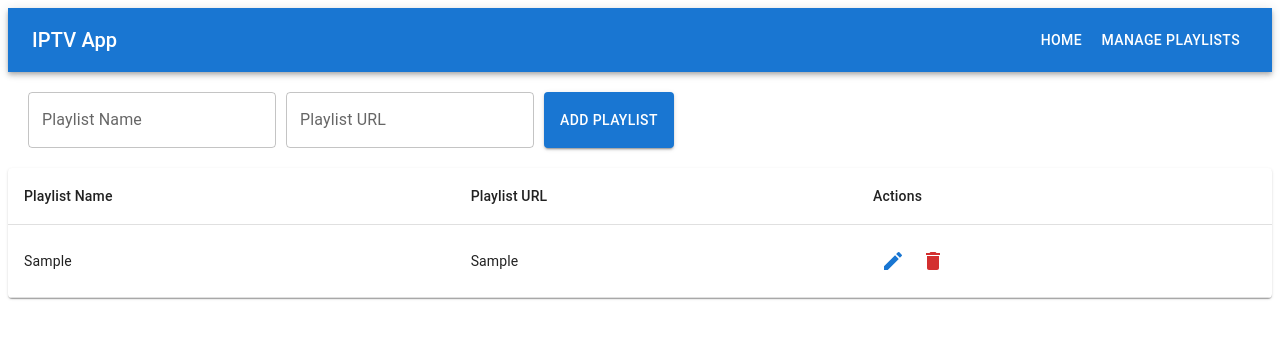
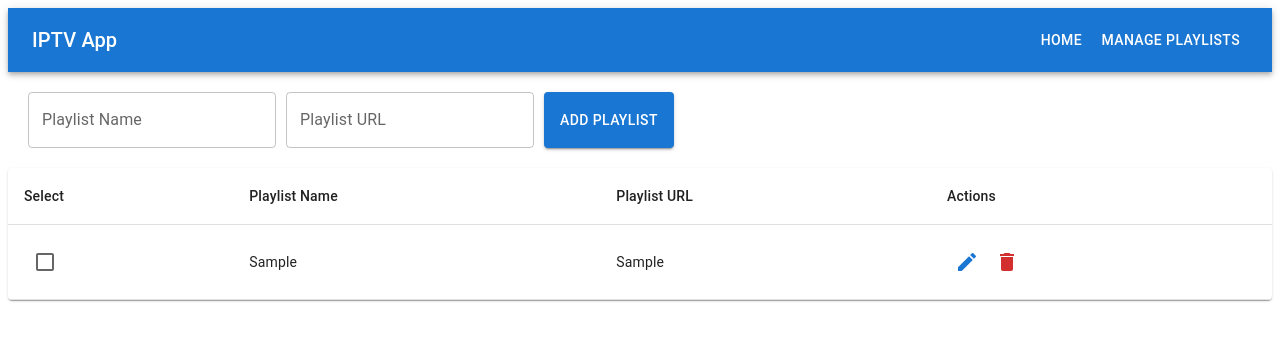
Before and after one commit to nandoxscr/iptv, a React (Create React App) app: page /manage in a window 1280 px wide. Both pictures are taken after typing "Sample", "Sample" into the empty fields and a click on the button "ADD PLAYLIST". Shown: the top 340 px of the page. Built offline with nearby package versions, Linux system fonts and the light colour scheme.

Commit message:
add checkbox to playList

```diff
--- a/src/components/ManagePlaylists.js
+++ b/src/components/ManagePlaylists.js
@@ -1,5 +1,5 @@
 import React, { useState } from 'react';
-import { TextField, Button, Table, TableBody, TableCell, TableContainer, TableHead, TableRow, Paper, IconButton } from '@mui/material';
+import { TextField, Button, Table, TableBody, TableCell, TableContainer, TableHead, TableRow, Paper, IconButton, Checkbox } from '@mui/material';
 import EditIcon from '@mui/icons-material/Edit';
 import DeleteIcon from '@mui/icons-material/Delete';
 
@@ -7,11 +7,16 @@ function ManagePlaylists() {
   const [playlists, setPlaylists] = useState([]);
   const [playlistName, setPlaylistName] = useState('');
   const [playlistUrl, setPlaylistUrl] = useState('');
+  const [selectedPlaylist, setSelectedPlaylist] = useState(null);
 
   const addPlaylist = () => {
     setPlaylists([...playlists, { name: playlistName, url: playlistUrl }]);
     setPlaylistName('');
     setPlaylistUrl('');
+  };
+
+  const handleCheckboxChange = (index) => {
+    setSelectedPlaylist(index);
   };
 
   return (
@@ -37,6 +42,7 @@ function ManagePlaylists() {
         <Table>
           <TableHead>
             <TableRow>
+              <TableCell>Select</TableCell>
               <TableCell>Playlist Name</TableCell>
               <TableCell>Playlist URL</TableCell>
               <TableCell>Actions</TableCell>
@@ -45,6 +51,12 @@ function ManagePlaylists() {
           <TableBody>
             {playlists.map((playlist, index) => (
               <TableRow key={index}>
+                <TableCell>
+                  <Checkbox
+                    checked={selectedPlaylist === index}
+                    onChange={() => handleCheckboxChange(index)}
+                  />
+                </TableCell>
                 <TableCell>{playlist.name}</TableCell>
                 <TableCell>{playlist.url}</TableCell>
                 <TableCell>
```
